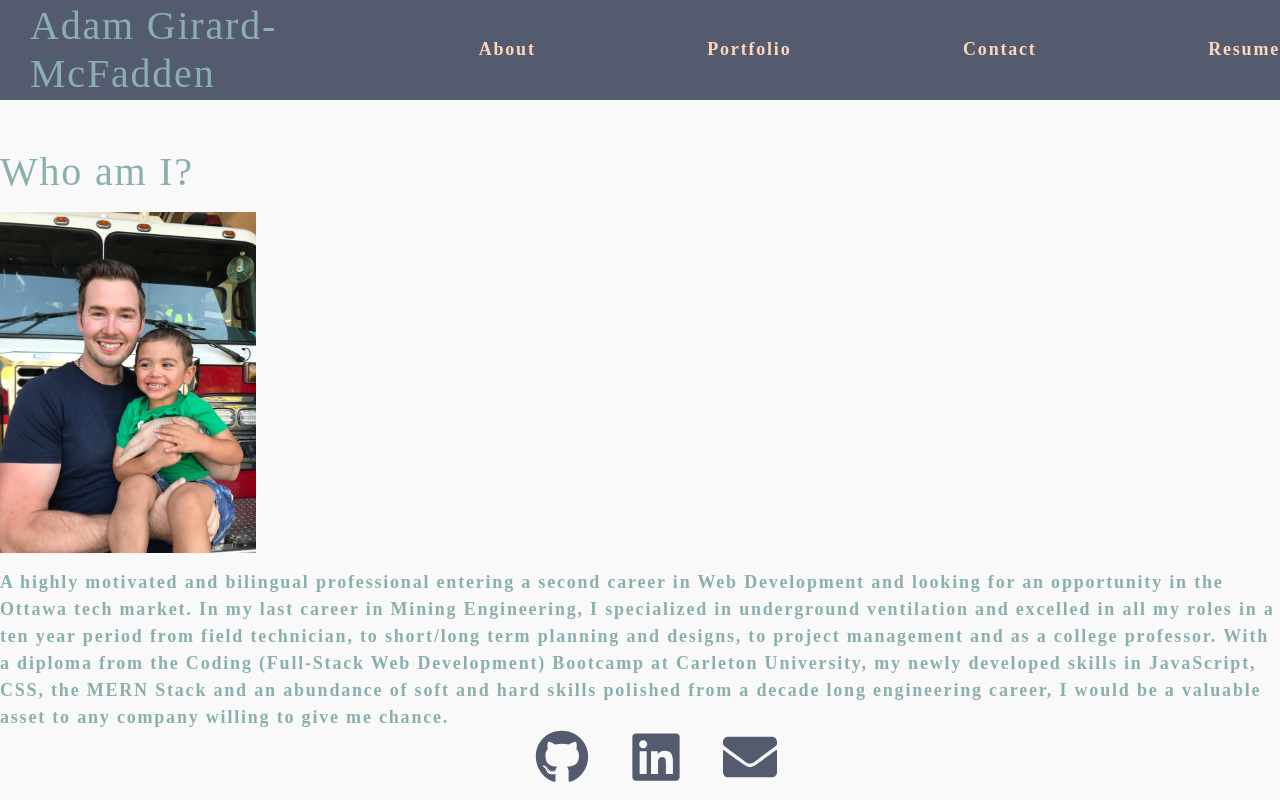
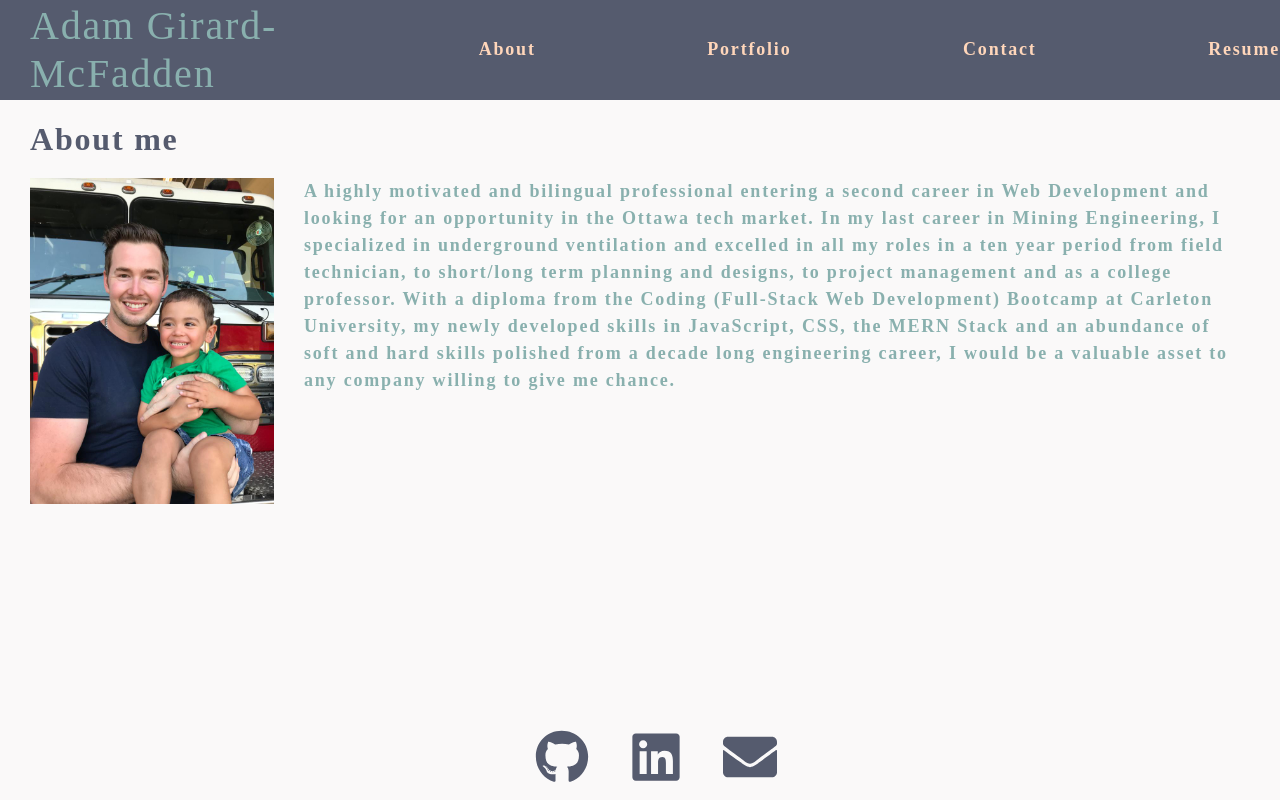
Before and after one commit to adamgmcfadden/myReactPortfolio, a React (Create React App) app: page / in a window 1280 px wide. Built offline with nearby package versions, Linux system fonts and the light colour scheme.

Commit message:
about me looking ok. need more to paragraph for symmetry

```diff
--- a/src/index.css
+++ b/src/index.css
@@ -1,13 +1,13 @@
+/* ----------------------------
+---  GLOBAL STYLING BEGINS  ---
+---------------------------- */
+/*  color variables saved*/
 :root {
   --primary: #89b0ae;
   --secondary: #ffd6ba;
   --tertiary: #bee3db;
   --light: #faf9f9;
   --dark: #555b6e;
-
-  --spacing-one: calc(1rem * 0.5);
-  --spacing-two: calc(1rem);
-  --spacing-five: calc(2.5rem);
 }
 
 * {
@@ -21,6 +21,7 @@ body {
   min-height: 100%;
 }
 
+/* global styling from padding to colors and font size, weight and family */
 body {
   margin: 0;
   padding: 0;
@@ -30,9 +31,15 @@ body {
   letter-spacing: 0.1em;
   background: var(--light);
   color: var(--primary);
-  font-family: "Poiret One", cursive;
+  font-family: "Poiret One", cursive; /*replace with new custom*/
 }
+/* -------------------------------
+------  GLOBAL STYLING END -------
+------------------------------- */
 
+/* -------------------------------
+-----  HEADER STYLING BEGINS -----
+------------------------------- */
 header {
   background: var(--dark);
   height: 100px;
@@ -61,6 +68,43 @@ nav a:hover {
   color: var(--tertiary);
 }
 
+/* -------------------------------
+------  HEADER STYLING ENDS ------
+------------------------------- */
+
+/* -------------------------------
+----  ABOUT ME STYLING BEGINS ----
+------------------------------ */
+/* parent element (container) syling */
+.container-style {
+  margin: 20px 30px;
+}
+
+/* about-me subtitle -- make this global after*/
+.about-subtitle {
+  color: var(--dark);
+  margin-bottom: 20px;
+  font-size: 32px;
+  font-weight: bold;
+}
+
+/* paragraph styling */
+.para-style {
+  margin-left: 30px;
+}
+/* -------------------------------
+-----  ABOUT ME STYLING ENDS -----
+------------------------------- */
+
+/* -------------------------------
+-----  FOOTER STYLING BEGINS -----
+------------------------------- */
+
+footer {
+  position: absolute;
+  bottom: 0;
+}
+
 .icon-cont {
   list-style: none;
 }
@@ -75,10 +119,10 @@ nav a:hover {
   margin: auto 20px;
 }
 
-footer {
-  position: absolute;
-  bottom: 0;
-}
+/* -------------------------------
+------  FOOTER STYLING ENDS ------
+------------------------------- */
+
 /*
 input {
   font-size: 1rem;
--- a/src/pages/About/index.js
+++ b/src/pages/About/index.js
@@ -3,16 +3,17 @@ import coverImage from "../../assets/cover/cover-image.jpg";
 
 function About() {
   return (
-    <section className="my-5">
-      <h1 id="about">Who am I?</h1>
-      <img
-        src={coverImage}
-        className="my-2"
-        style={{ width: "20%" }}
-        alt="cover"
-      />
-      <div className="my-2">
-        <p>
+    <section className="container-style">
+      <h1 className="about-subtitle">About me</h1>
+      <div className="d-flex flex-row">
+        <img
+          src={coverImage}
+          className="profile-img-style"
+          style={{ width: "20%" }}
+          alt="cover"
+        />
+
+        <p className="para-style">
           A highly motivated and bilingual professional entering a second career
           in Web Development and looking for an opportunity in the Ottawa tech
           market. In my last career in Mining Engineering, I specialized in
```
